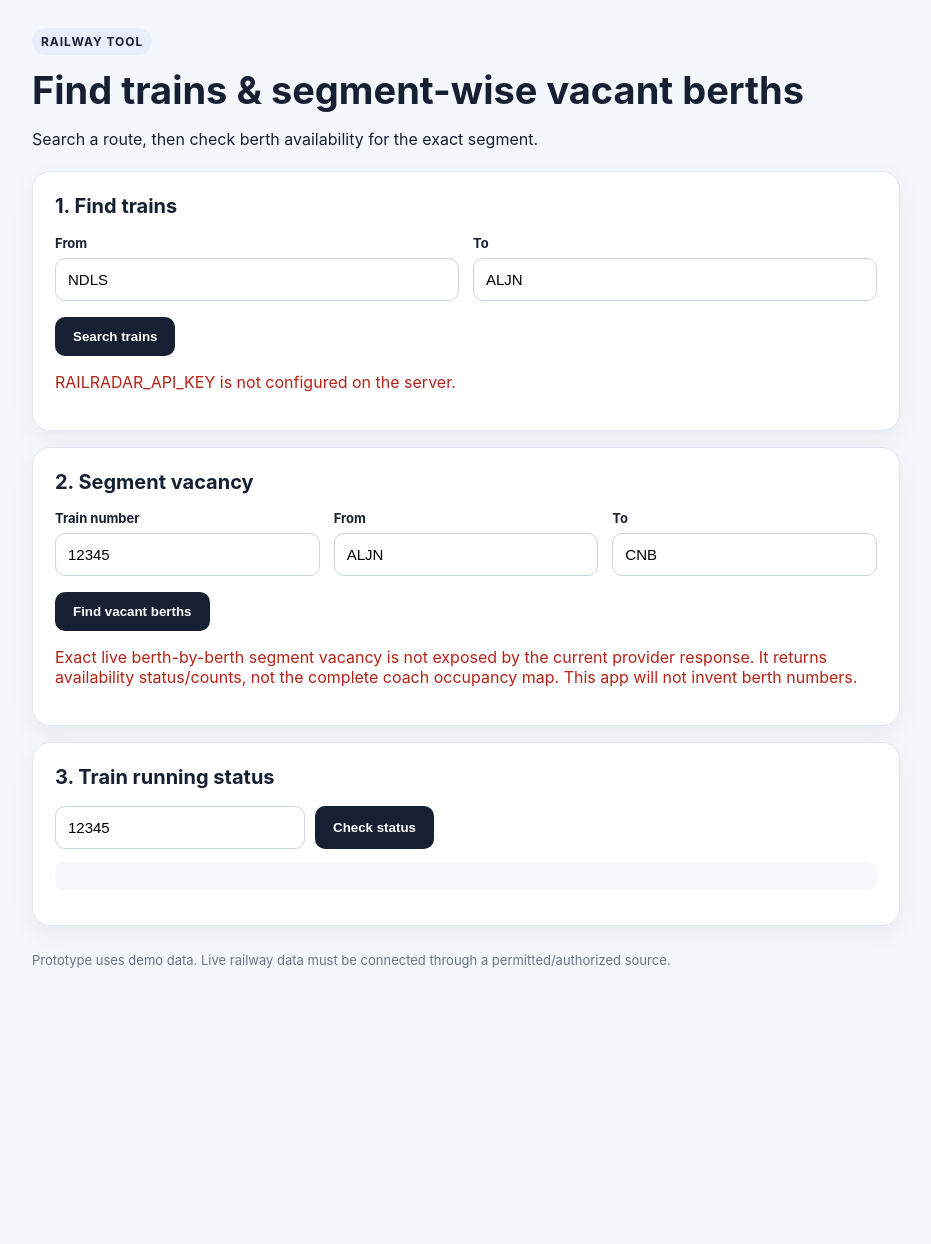
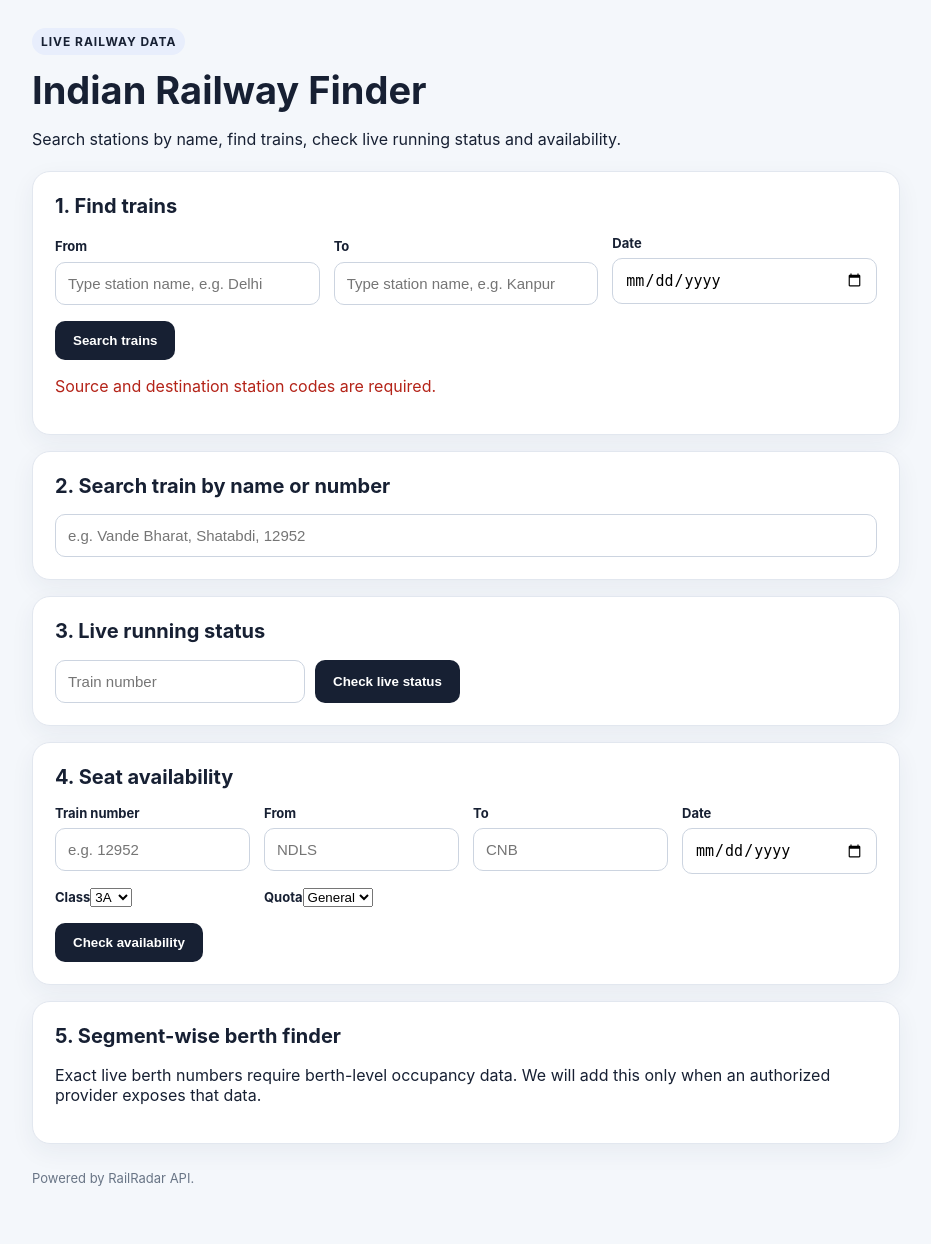
Before and after one commit to ayushkatiyar1508/railway-segment-vacancy-finder, a Flask app: page / in a window 1280 px wide. Shown: the whole page, without its empty margins (174-1105 px from the left). Before the commit the page ends 968 px from the top, so only its background shows below. Run offline with Flask 3, Linux system fonts and the light colour scheme.

Commit message:
Improve railway search UI

```diff
--- a/templates/index.html
+++ b/templates/index.html
@@ -1,19 +1,6 @@
-<!doctype html>
-<html lang="en"><head><meta charset="utf-8"><meta name="viewport" content="width=device-width,initial-scale=1">
-<title>Railway Seat Finder</title><link rel="stylesheet" href="/static/style.css"></head>
-<body><main class="container">
-<header><div class="badge">RAILWAY TOOL</div><h1>Find trains & segment-wise vacant berths</h1>
-<p>Search a route, then check berth availability for the exact segment.</p></header>
-<section class="card"><h2>1. Find trains</h2><div class="grid">
-<label>From<input id="source" value="NDLS" placeholder="Station code e.g. NDLS"></label>
-<label>To<input id="destination" value="ALJN" placeholder="Station code e.g. ALJN"></label>
-</div><button onclick="findTrains()">Search trains</button><div id="trains"></div></section>
-<section class="card"><h2>2. Segment vacancy</h2><div class="grid">
-<label>Train number<input id="train" value="12345"></label>
-<label>From<input id="vfrom" value="ALJN"></label>
-<label>To<input id="vto" value="CNB"></label>
-</div><button onclick="checkVacancy()">Find vacant berths</button><div id="vacancy"></div></section>
-<section class="card"><h2>3. Train running status</h2><div class="inline">
-<input id="statusTrain" value="12345"><button onclick="status()">Check status</button></div><pre id="status"></pre></section>
-<footer>Prototype uses demo data. Live railway data must be connected through a permitted/authorized source.</footer>
-</main><script src="/static/app.js"></script></body></html>
+<!doctype html><html lang="en"><head><meta charset="utf-8"><meta name="viewport" content="width=device-width,initial-scale=1"><title>Indian Railway Finder</title><link rel="stylesheet" href="/static/style.css"></head><body><main class="container"><header><div class="badge">LIVE RAILWAY DATA</div><h1>Indian Railway Finder</h1><p>Search stations by name, find trains, check live running status and availability.</p></header>
+<section class="card"><h2>1. Find trains</h2><div class="grid"><div class="autocomplete"><label>From<input id="source" autocomplete="off" placeholder="Type station name, e.g. Delhi"><input id="sourceCode" type="hidden"><div id="sourceSuggestions" class="suggestions"></div></div><div class="autocomplete"><label>To<input id="destination" autocomplete="off" placeholder="Type station name, e.g. Kanpur"><input id="destinationCode" type="hidden"><div id="destinationSuggestions" class="suggestions"></div></div><label>Date<input id="journeyDate" type="date"></label></div><button onclick="findTrains()">Search trains</button><div id="trains"></div></section>
+<section class="card"><h2>2. Search train by name or number</h2><div class="autocomplete"><input id="trainSearch" autocomplete="off" placeholder="e.g. Vande Bharat, Shatabdi, 12952"><div id="trainSuggestions" class="suggestions"></div></div></section>
+<section class="card"><h2>3. Live running status</h2><div class="inline"><input id="statusTrain" placeholder="Train number"><button onclick="status()">Check live status</button></div><div id="status"></div></section>
+<section class="card"><h2>4. Seat availability</h2><div class="grid"><label>Train number<input id="availabilityTrain" placeholder="e.g. 12952"></label><label>From<input id="availabilityFrom" placeholder="NDLS"></label><label>To<input id="availabilityTo" placeholder="CNB"></label><label>Date<input id="availabilityDate" type="date"></label><label>Class<select id="classCode"><option>3A</option><option>SL</option><option>2A</option><option>1A</option><option>CC</option><option>2S</option></select></label><label>Quota<select id="quotaCode"><option value="GN">General</option><option value="TQ">Tatkal</option></select></label></div><button onclick="checkAvailability()">Check availability</button><div id="availability"></div></section>
+<section class="card"><h2>5. Segment-wise berth finder</h2><p class="notice">Exact live berth numbers require berth-level occupancy data. We will add this only when an authorized provider exposes that data.</p></section><footer>Powered by RailRadar API.</footer></main><script src="/static/app.js"></script></body></html>
```
